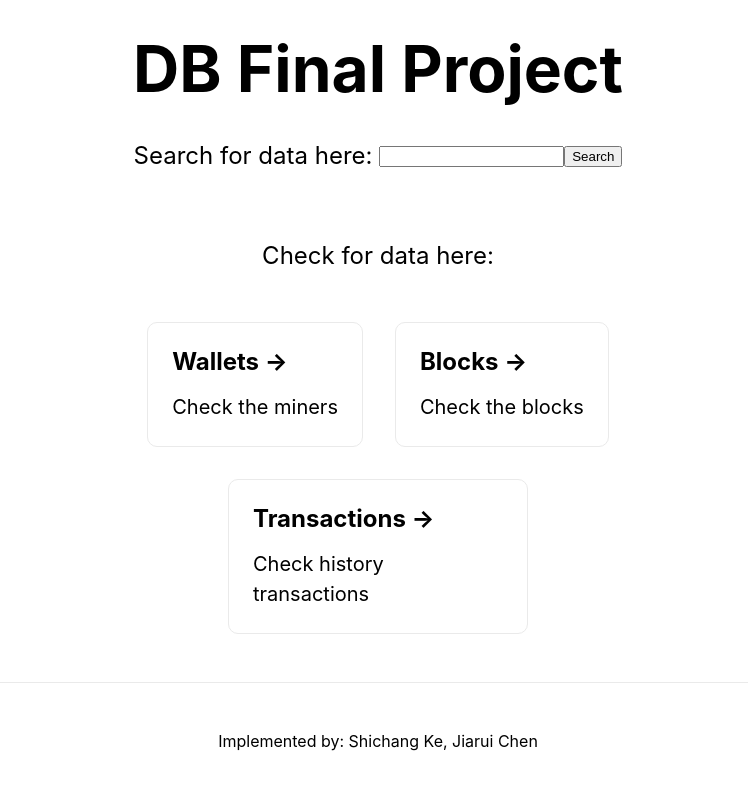
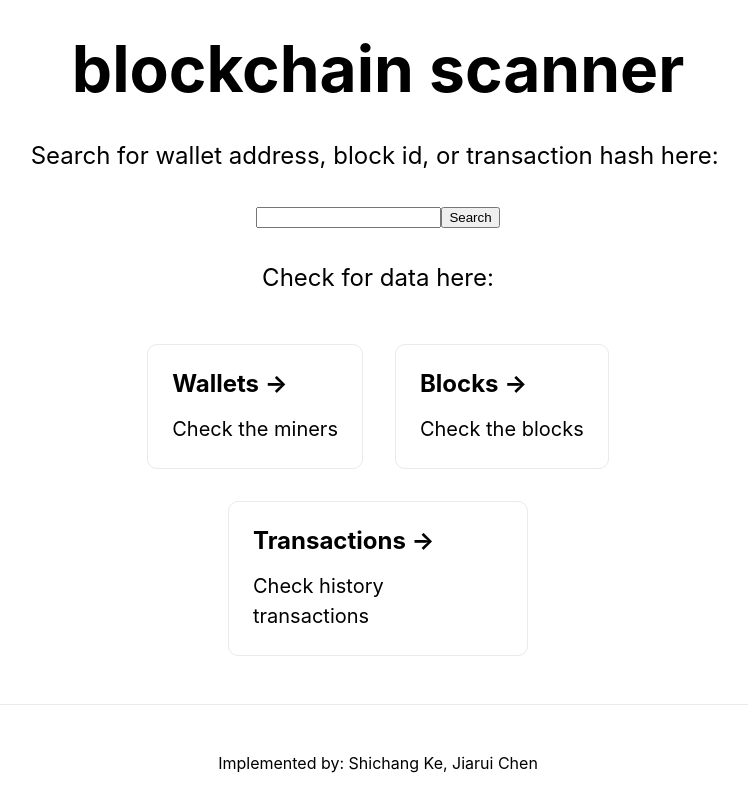
Before and after one commit to gillKSC/blockchain-scanner, a Next.js app in the folder frontend/: page / in a window 1280 px wide. Shown: the top 812 px of the page, without its empty margins (262-1010 px from the left). Built offline with nearby package versions, Linux system fonts and the light colour scheme; no server answers.

Commit message:
modified home page

```diff
--- a/frontend/pages/bar.js
+++ b/frontend/pages/bar.js
@@ -32,11 +32,11 @@ export default function BarChart({ data }) {
   });
 
   return (
-    <div className={styles.graph}>
+    <graph>
       <div className={styles.section}>
         <canvas id='myBarChart' ref={canvasEl} />
       </div>
-    </div>
+    </graph>
   );
 }
 
--- a/frontend/pages/chart.js
+++ b/frontend/pages/chart.js
@@ -42,11 +42,11 @@ export default function LineChart({ data }) {
   });
 
   return (
-    <div className={styles.graph}>
+    <graph>
       <div className={styles.section}>
         <canvas id='myLineChart' ref={canvasEl} />
       </div>
-    </div>
+    </graph>
   );
 }
 
--- a/frontend/pages/index.tsx
+++ b/frontend/pages/index.tsx
@@ -11,11 +11,11 @@ export default function Home() {
       <main className={styles.home}>
 
         <h1 className={styles.title}>
-          DB Final Project
+        blockchain scanner
         </h1>
         <div className={styles.grid}>
         <p className={styles.description}>
-          Search for data here:&nbsp;
+          Search for wallet address, block id, or transaction hash here:&nbsp;
         </p>
         <PageWithJSbasedForm/></div>
         <div className={styles.grid}>
--- a/frontend/styles/globals.css
+++ b/frontend/styles/globals.css
@@ -22,6 +22,15 @@ a {
   display: flex;
 }
 
+graph {
+  padding: 1rem 0;
+  flex: 1;
+  display: flex;
+  flex-direction: column;
+  justify-content: center;
+  align-items: center;
+}
+
 .column {
 
   flex: 100%;
```
